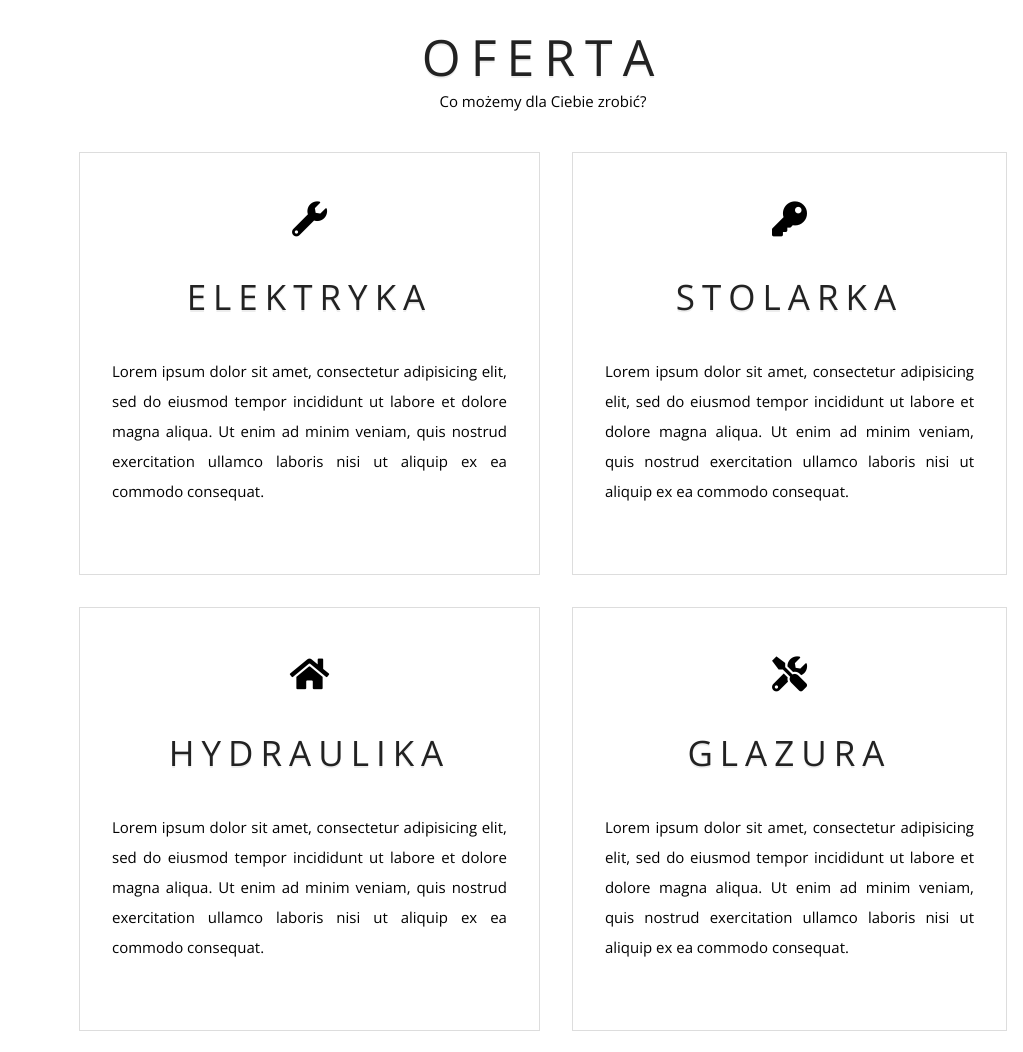
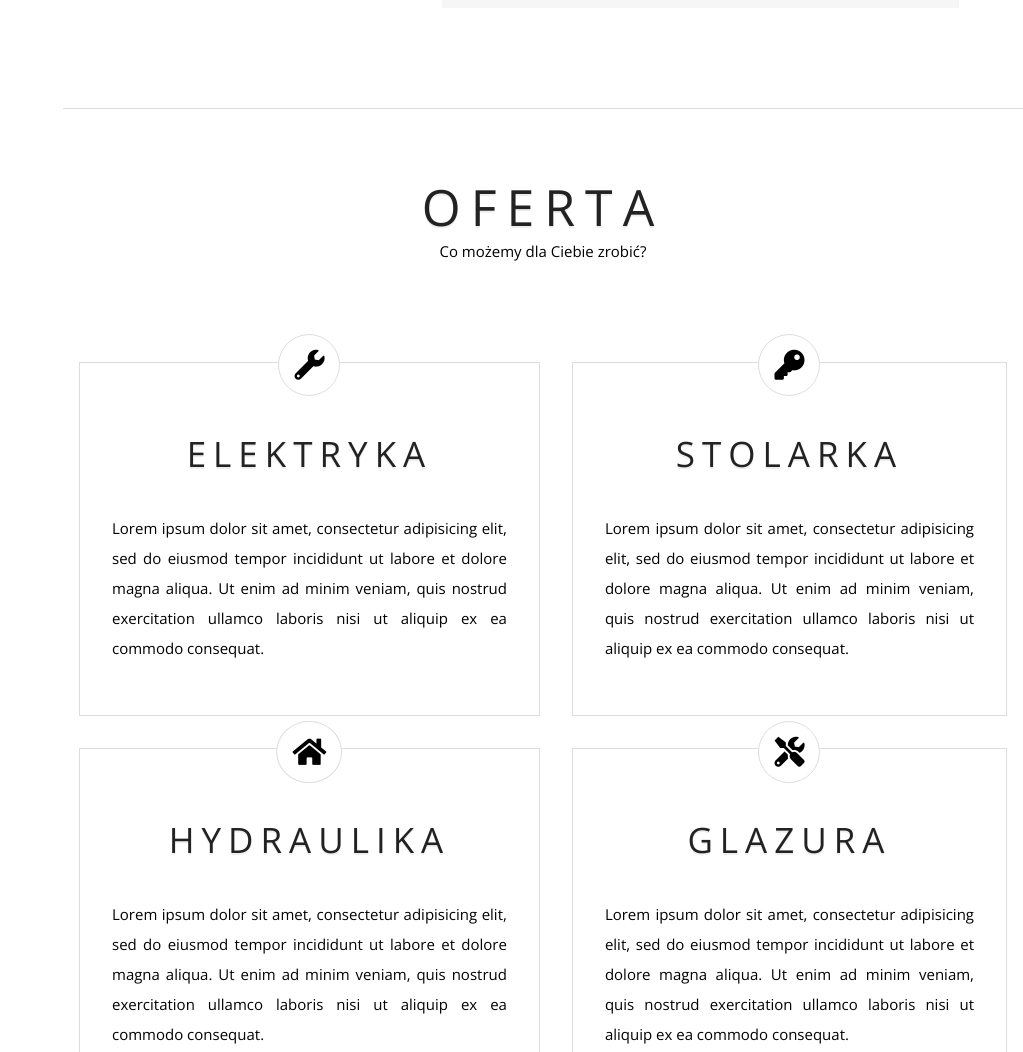
Before and after one commit to LQS666/kubus-remontuje, a website: page build/index.html in a window 1280 px wide. Shown: the part 1460-2512 px from the top of the page, without its empty margins (257-1280 px from the left). Drawn offline with nearby package versions, Linux system fonts and the light colour scheme.

Commit message:
Fix bugs services, mobile view

```diff
--- a/source/sass/4-layout/_about.sass
+++ b/source/sass/4-layout/_about.sass
@@ -40,7 +40,7 @@
       padding: 20px 50px
       @media (min-width: 1024px)
         flex-grow: 3
-        padding: 20px
+        padding: 20px 120px
         margin: 10px 0px 0px
       h2
         font-weight: 300
--- a/source/sass/4-layout/_services.sass
+++ b/source/sass/4-layout/_services.sass
@@ -25,6 +25,7 @@
 
 
 .services-box
+  padding-top: 60px
   display: -ms-grid
   display: grid
   -ms-grid-columns: 1fr 1fr 1fr 1fr
@@ -91,11 +92,14 @@
       -ms-grid-row: 2
   .services-item
     border: 1px solid #ddd
-    padding: 3rem 2rem
+    padding: 2rem 2rem
     margin: 1rem
     display: flex
     align-items: center
     flex-direction: column
+    position: relative
+    @media(max-width:1024px)
+      padding: 1rem
     h3
       font-family: "Open Sans", sans-serif
       font-weight: 300
@@ -104,16 +108,25 @@
     p
       text-align: justify
     i
-      font-size: 35px
+      position: absolute
+      background: #ffffff
+      padding: 15px
+      top: -8%
+      left: 50%
+      transform: translateX(-50%)
+      font-size: 30px
+      border: 1px solid #ddd
+      border-radius: 50%
     &:hover
       background: rgba($selectionColor, .3)
-      cursor: pointer
 
 .motto-panel
   overflow: hidden
   background: rgba($selectionColor, .4)
   margin: 20px auto
   padding: 70px
+  @media(max-width:1024px)
+    padding: 40px 20px
   .motto-text
     font-size: 16px
     display: flex
@@ -122,3 +135,5 @@
     margin-left: 300px
     text-transform: uppercase
     letter-spacing: .3em
+    @media(max-width:1024px)
+      margin-left: 0
```
Also changed, not shown: build/assets/css/main.min.css.
